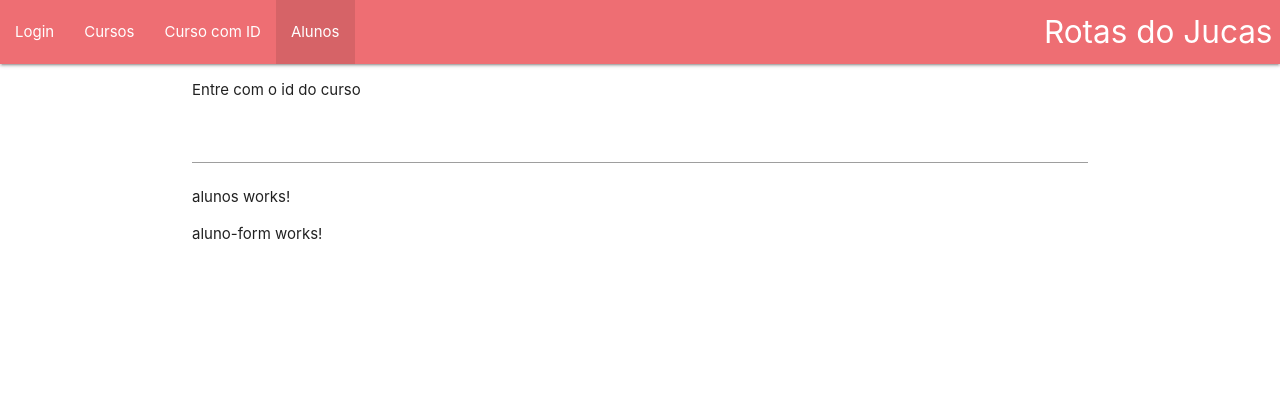
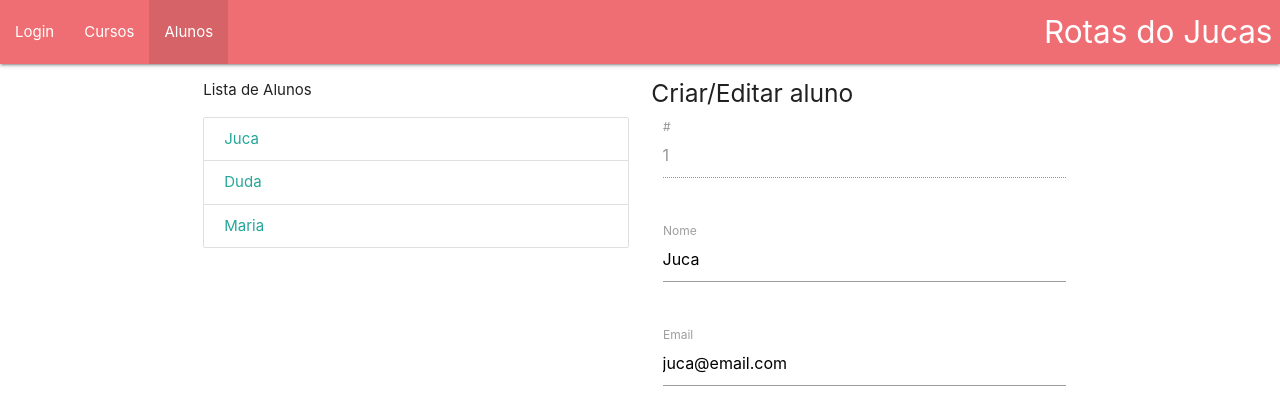
Before and after one commit to Jucalino/rotas, an Angular app: page /alunos/1/edit in a window 1280 px wide. Shown: the top 412 px of the page. Built offline with nearby package versions, Linux system fonts and the light colour scheme.

Commit message:
rotas filhas: desenvolvendo as telas

```diff
--- a/src/app/alunos/aluno-detalhe/aluno-detalhe.component.html
+++ b/src/app/alunos/aluno-detalhe/aluno-detalhe.component.html
@@ -1 +1,8 @@
-<p>aluno-detalhe works!</p>
+<h5>Detalhes do Aluno</h5>
+
+<p>Id: {{ aluno.id }}</p>
+<p>Nome: {{ aluno.nome }}</p>
+<p>Email: {{ aluno.email }}</p>
+
+<a class="waves-effect waves-light btn"
+(click)="editarContato()">Editar</a>
--- a/src/app/alunos/aluno-detalhe/aluno-detalhe.component.ts
+++ b/src/app/alunos/aluno-detalhe/aluno-detalhe.component.ts
@@ -1,4 +1,7 @@
 import { Component, OnInit } from '@angular/core';
+import { ActivatedRoute, Router } from '@angular/router';
+import { Subscription } from 'rxjs';
+import { AlunosService } from '../alunos.service';
 
 @Component({
   selector: 'app-aluno-detalhe',
@@ -7,9 +10,31 @@ import { Component, OnInit } from '@angular/core';
 })
 export class AlunoDetalheComponent implements OnInit {
 
-  constructor() { }
+  aluno!: any
+  id!: number
+  inscricao!: Subscription
+
+  constructor(
+    private route: ActivatedRoute,
+    private router: Router,
+    private alunosService: AlunosService
+  ) { }
+
 
   ngOnInit(): void {
+    this.inscricao = this.route.params.subscribe((params: any) => {
+        this.id = params['id']
+
+        this.aluno = this.alunosService.getAluno(this.id)
+      }
+    )
+  }
+
+  editarContato(){
+   this.router.navigate(['/alunos', this.aluno.id, 'edit'])
+  }
+  ngOnDestroy(){
+    this.inscricao.unsubscribe()
   }
 
 }
--- a/src/app/alunos/aluno-form/aluno-form.component.html
+++ b/src/app/alunos/aluno-form/aluno-form.component.html
@@ -1 +1,24 @@
-<p>aluno-form works!</p>
+<h5>Criar/Editar aluno</h5>
+
+<div class="col s12">
+  <div class="row">
+    <div class="input-field col s12">
+      <input disabled [(ngModel)]="aluno.id" id="disabled" type="text">
+      <label for="disabled" class="active">#</label>
+    </div>
+  </div>
+  <div class="row">
+    <div class="input-field col s12">
+      <input id="nome" [(ngModel)]="aluno.nome" class="validate"  type="text">
+      <label for="nome" class="active">Nome</label>
+    </div>
+  </div>
+  <div class="row">
+    <div class="input-field col s12">
+      <input id="email" [(ngModel)]="aluno.email" class="validate"  type="email">
+      <label for="email" class="active">Email</label>
+    </div>
+  </div>
+
+
+</div>
--- a/src/app/alunos/aluno-form/aluno-form.component.ts
+++ b/src/app/alunos/aluno-form/aluno-form.component.ts
@@ -1,4 +1,7 @@
 import { Component, OnInit } from '@angular/core';
+import { ActivatedRoute } from '@angular/router';
+import { Subscription } from 'rxjs';
+import { AlunosService } from '../alunos.service';
 
 @Component({
   selector: 'app-aluno-form',
@@ -7,9 +10,30 @@ import { Component, OnInit } from '@angular/core';
 })
 export class AlunoFormComponent implements OnInit {
 
-  constructor() { }
+  aluno: any = {}
+    id!: number
+    inscricao!: Subscription
 
-  ngOnInit(): void {
-  }
+    constructor(
+      private route: ActivatedRoute,
+      private alunosService: AlunosService
+    ) { }
+
+    ngOnInit(): void {
+      this.inscricao = this.route.params.subscribe((params: any) => {
+          this.id = params['id']
+
+          this.aluno = this.alunosService.getAluno(this.id)
+
+          if(this.aluno == null){
+            this.aluno = {}
+          }
+        }
+      )
+    }
+
+    ngOnDestroy(){
+      this.inscricao.unsubscribe()
+    }
 
 }
--- a/src/app/alunos/alunos.component.html
+++ b/src/app/alunos/alunos.component.html
@@ -1,2 +1,18 @@
-<p>alunos works!</p>
-<router-outlet></router-outlet>
+<div class="row">
+  <div class="col s6">
+    <p>Lista de Alunos</p>
+
+    <div class="collection">
+      <a
+        class="collection-item"
+        *ngFor="let aluno of alunos"
+        [routerLink]="[aluno.id]"
+      >
+        {{ aluno.nome }}
+      </a>
+    </div>
+  </div>
+  <div class="col s6">
+    <router-outlet></router-outlet>
+  </div>
+</div>
--- a/src/app/alunos/alunos.component.ts
+++ b/src/app/alunos/alunos.component.ts
@@ -1,4 +1,5 @@
 import { Component, OnInit } from '@angular/core';
+import { AlunosService } from './alunos.service';
 
 @Component({
   selector: 'app-alunos',
@@ -7,9 +8,12 @@ import { Component, OnInit } from '@angular/core';
 })
 export class AlunosComponent implements OnInit {
 
-  constructor() { }
+  alunos!: any[]
+
+  constructor(private alunosService: AlunosService) { }
 
   ngOnInit(): void {
+    this.alunos = this.alunosService.getAlunos()
   }
 
 }
--- /dev/null
+++ b/src/app/alunos/alunos.service.ts
@@ -0,0 +1,29 @@
+import { Injectable } from '@angular/core';
+
+@Injectable({
+  providedIn: 'root'
+})
+export class AlunosService {
+
+  getAlunos(){
+    return [
+    {id: 1, nome: 'Juca', email: 'juca@email.com'},
+    {id: 2, nome: 'Duda', email: 'duda@email.com'},
+    {id: 3, nome: 'Maria', email: 'maria@email.com'}
+  ]
+  }
+
+  getAluno(id: number){
+    let alunos = this.getAlunos()
+    for (let i = 0; i<alunos.length; i++){
+      let aluno = alunos[i]
+      if(aluno.id == id){
+        return aluno
+      }
+    }
+    return null
+  }
+
+
+  constructor() { }
+}
--- a/src/app/app.component.html
+++ b/src/app/app.component.html
@@ -4,13 +4,13 @@
     <ul id="nav-mobile" class="left hide-on-med-and-down">
       <li routerLinkActive="active"><a routerLink="/login">Login</a></li>
       <li routerLinkActive="active"><a routerLink="/cursos" [queryParams]="{pagina:1}">Cursos</a></li>
-      <li routerLinkActive="active"><a [routerLink]="['curso', idCurso.value]">Curso com ID</a></li>
+      <!-- <li routerLinkActive="active"><a [routerLink]="['curso', idCurso.value]">Curso com ID</a></li> -->
       <li routerLinkActive="active"><a routerLink="/alunos">Alunos</a></li>
     </ul>
   </div>
 </nav>
 <div class="container">
-  <p>Entre com o id do curso</p>
-  <input #idCurso>
+  <!-- <p>Entre com o id do curso</p>
+  <input #idCurso> -->
   <router-outlet></router-outlet>
 </div>
```
Also changed, not shown: src/app/alunos/alunos.module.ts (+6 -2 lines), 1 other file (tests, documents, lock files or other folders).
